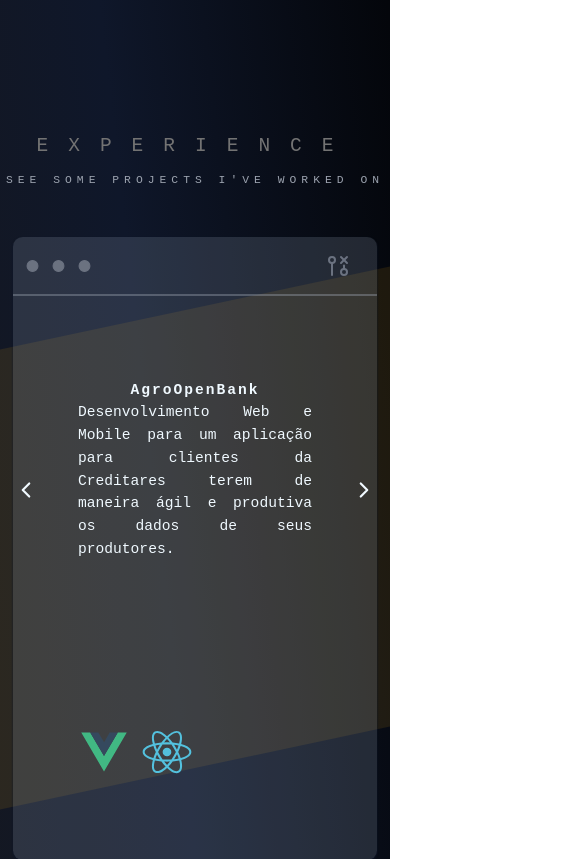
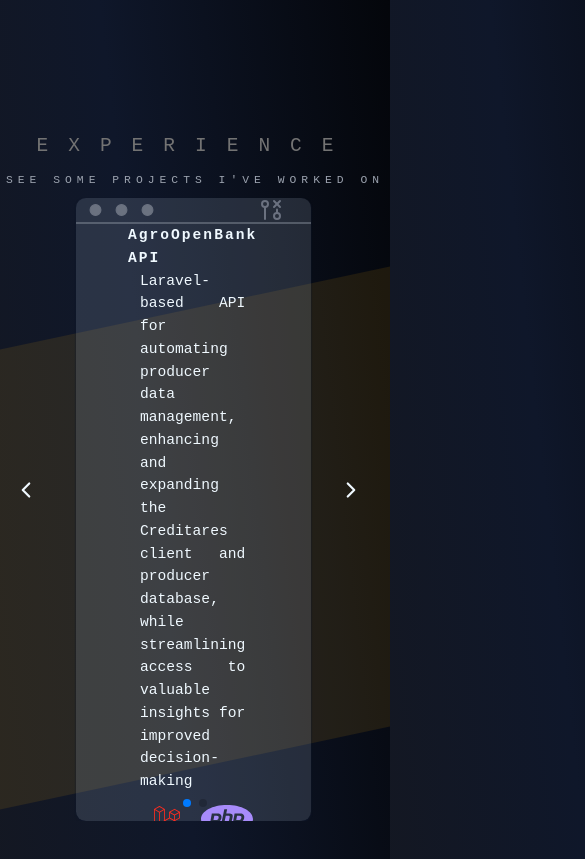
Before and after one commit to Vowkaz/Portifolio, a Next.js app: page / in a window 390 px wide. Shown: the part 880-1739 px from the top of the page, 585 px wide, since content can reach past the window. Built offline with nearby package versions, Linux system fonts and the light colour scheme.

Commit message:
feat: corrigido carrousel

```diff
--- a/components/Exp.tsx
+++ b/components/Exp.tsx
@@ -1,48 +1,40 @@
 import {useState} from 'react';
 import {InfoCard} from '@/components/InfoCard';
+import {Swiper, SwiperSlide} from 'swiper/react';
+import 'swiper/css';
+import 'swiper/css/pagination';
+import {Pagination, Mousewheel} from 'swiper/modules';
 import {Icons} from '@/components/ui/icons';
+import {useRef} from 'react';
+import {Swiper as SwiperClass} from 'swiper/types';
 
 const Exp = () => {
     const [projectIndex, setProjectIndex] = useState(0);
+    const swiperRef = useRef<SwiperClass | null>(null);
 
     const nextProject = () => {
-        let x = projectIndex + 1;
-        if (x == projects.length) {
-            x = 0;
+        if (swiperRef.current) {
+            swiperRef.current.slideNext();
         }
-        setProjectIndex(x);
     };
 
     const beforeProject = () => {
-        let x = projectIndex - 1;
-        if (x < 0) {
-            x = projects.length - 1;
+        if (swiperRef.current) {
+            swiperRef.current.slidePrev();
         }
-        setProjectIndex(x);
     };
 
     const projects = [
         {
-            id: 1,
-            name: 'AgroOpenBank',
-            studyCase: false,
-            description: 'Desenvolvimento Web e Mobile para um aplicação para clientes da Creditares terem de maneira ágil e produtiva os dados de seus produtores.',
-            link: null,
-            list: null,
-            icon: [
-                'vue',
-                'react',
-            ],
-        },
-        {
             id: 2,
             name: 'AgroOpenBank API',
             studyCase: false,
-            description: "API para consumo interno utilizando Laravel para automações de dados dos produtores para os clientes da Creditares, ampliando e melhorando a base de dados de clientes e produtores.",
+            description: "Laravel-based API for automating producer data management, enhancing and expanding the Creditares client and producer database, while streamlining access to valuable insights for improved decision-making",
             link: null,
             list: [
-                "Criação de robôs para captura de dados e consultas em APIs de entidades fiscais como Bacen, SIGEF, BRAIN, SatSure, Sicar, entre outras, para alimentar a base com os dados dos produtores.",
-                "Automações seguindo uma regra de negócio para facilitar o cotidiano dos usuários, como monitoramentos dos produtores do banker, ratings e indicadores."
+                '• Developed a Python API for real-time socio-environmental data scraping, removing reliance on third-party APIs and reducing associated costs.',
+                '• Optimized backend systems in Laravel, improving query performance by 96% and reducing lead pagination from 20s to 800ms.',
+                '• Led frontend development with Quasar.js, delivering a user-friendly interface and enhancing client satisfaction.'
             ],
             icon: [
                 'laravel',
@@ -51,11 +43,24 @@ const Exp = () => {
                 'docker'
             ],
         },
+        {
+            id: 1,
+            name: 'AgroOpenBank',
+            studyCase: false,
+            description: 'Web and Mobile development for an application that enables Creditares clients to quickly and efficiently access producer data, enhancing productivity and decision-making',
+            link: null,
+            list: null,
+            icon: [
+                'vue',
+                'quasar',
+                'amplify',
+            ],
+        },
     ];
 
     return (
         <>
-            <section className="h-screen relative flex overflow-hidden flex-col text-left
+            <section className="h-screen relative flex flex-col text-left
                  md:flex-row max-w-full justify-evenly mx-auto items-center z-0">
                 <h3 className="absolute top-24 uppercase tracking-[20px] text-neutral-500 text-2xl">
                     Experience
@@ -65,42 +70,51 @@ const Exp = () => {
                 </h3>
 
                 <div
-                    className={`w-max inline-flex
-                        z-10 overflow-x-hidden mt-24
-                    `}>
+                    className={`inline-flex z-10 overflow-x-hidden`}>
                     {/*    projects     */}
-
-                    <InfoCard
-                        id={projects[projectIndex].id}
-                        name={projects[projectIndex].name}
-                        studyCase={projects[projectIndex].studyCase}
-                        description={projects[projectIndex].description}
-                        link={projects[projectIndex].link}
-                        icon={projects[projectIndex].icon}
-                        list={projects[projectIndex].list}
-                    />
+                    <Swiper
+                        onSwiper={(swiper: SwiperClass) => (swiperRef.current = swiper)}
+                        pagination={{
+                            clickable: true,
+                            renderBullet: (index: number, className: string) => `<span class="${className} bg-gray-500"></span>`
+                        }}
+                        navigation
+                        // loop={true}
+                        mousewheel
+                        modules={[Pagination, Mousewheel]}
+                    >
+                        {projects.map((src) => (
+                            <SwiperSlide key={src.id}>
+                                <InfoCard
+                                    id={src.id}
+                                    name={src.name}
+                                    studyCase={src.studyCase}
+                                    description={src.description}
+                                    link={src.link}
+                                    icon={src.icon}
+                                    list={src.list}
+                                />
+                            </SwiperSlide>
+                        ))}
+                    </Swiper>
                 </div>
 
-                <div
-                    className={`absolute right-0 top-1/2 w-8 h-4 mr-4 z-20
-                        `}
-                    onClick={nextProject}
-                >
-                    <Icons.ChevronRight className={'w-8 h-8 sm:w-12 sm:h-12 text-sky-50 ' +
-                        'hover:text-sky-500'}/>
+                <div className={`absolute left-0 right-0 top-1/2 flex justify-between z-20 max-w-[1640px] mx-auto`}>
+                    <div
+                        className={`w-12 h-12 ml-4`}
+                        onClick={beforeProject}
+                    >
+                        <Icons.ChevronLeft className={'w-8 h-8 sm:w-12 sm:h-12 text-sky-50 hover:text-sky-500'} />
+                    </div>
+                    <div
+                        className={`w-12 h-12 mr-4`}
+                        onClick={nextProject}
+                    >
+                        <Icons.ChevronRight className={'w-8 h-8 sm:w-12 sm:h-12 text-sky-50 hover:text-sky-500'} />
+                    </div>
                 </div>
 
-                <div
-                    className={`absolute left-0 top-1/2  w-8 h-4 ml-4 z-20
-                        `}
-                    onClick={beforeProject}
-                >
-                    <Icons.ChevronLeft className={'w-8 h-8 sm:w-12 sm:h-12 text-sky-50 ' +
-                        'hover:text-sky-500'}/>
-                </div>
-
-                <div className="w-full absolute top-[30%] bg-[#F7AB0A]/10 left-0 h-[460px]
-                -skew-y-12"/>
+                <div className="absolute top-[30%] bg-[#F7AB0A]/10 left-0 h-[460px] -skew-y-12 w-screen"/>
             </section>
         </>
     );
--- a/components/InfoCard.tsx
+++ b/components/InfoCard.tsx
@@ -33,17 +33,11 @@ export function InfoCard({id, name, description, studyCase, link, icon, list}: I
 
     return (
         <>
-            <div
-                className={'w-screen flex-shrink-0 relative'}>
-
                 <section
                     className={`
-                        rounded-xl flex flex-col z-20 overflow-hidden shadow-sm shadow-slate-900
-                        mt-20 sm:mt-16
-                        mx-[calc(10dvw-2rem)] bg-slate-400/20
-                        w-w-[calc(100dvw-0.125rem)] sm:w-[calc(100dvw-15rem)]
-                        lg:w-[calc(100dvw-20rem)]
-                        h-[calc(100dvh-17rem)] lg:h-[calc(100dvh-30rem)]
+                        rounded-xl flex flex-col z-20 shadow-sm shadow-slate-900 min-h-[400px]
+                        mt-20 sm:mt-16 max-w-[1440px] w-[calc(100dvw-12rem)] bg-slate-400/20 mx-auto
+                        h-[calc(100dvh-17rem)] lg:h-[calc(100dvh-30rem)] flex-shrink-0 relative
                         `}>
                     <div
                         className={`w-full h-20 rounded-t-xl
@@ -70,13 +64,13 @@ export function InfoCard({id, name, description, studyCase, link, icon, list}: I
                                         'Case Study {id}:'}
                                     <label>{name}</label></h4>
                             </div>
-                            <p className={'text-justify text text-lg'}>
+                            <p className={'text-justify text text-lg font-normal'}>
                                 {description}
                             </p>
                             {(viewHeight > 900) &&
                                 !!list &&
                                 list.map((li: string, i: number) => {
-                                    return <li className="pt-2 mx-4" key={i}>
+                                    return <li className="pt-2 mx-4 font-normal" key={i}>
                                         {li}
                                     </li>
                                 })
@@ -93,7 +87,7 @@ export function InfoCard({id, name, description, studyCase, link, icon, list}: I
 
 
                         <div className={`mx-auto grid justify-center
-                        grid-cols-4 gap-5 text-sky-50 items-center content-center
+                        grid-cols-2 gap-5 text-sky-50 items-center content-center
                         text-center`}>
                             {icon.map((e: string, i: number) => {
                                 return <InfoIcons key={i} icon={e}/>;
@@ -103,9 +97,6 @@ export function InfoCard({id, name, description, studyCase, link, icon, list}: I
                     </article>
                     {/*</div>*/}
                 </section>
-
-
-            </div>
         </>
     );
 }
--- a/components/InfoIcons.tsx
+++ b/components/InfoIcons.tsx
@@ -18,6 +18,8 @@ export const InfoIcons = ({ icon }:IconsType) => {
       case 'mongo' : return <Icons.Mongo />;
       case 'vue' : return <Icons.Vue />;
       case 'python' : return <Icons.Python />;
+      case 'quasar' : return <Icons.Quasar />;
+      case 'amplify' : return <Icons.Amplify />;
 
       default : return null;
     }
--- a/package.json
+++ b/package.json
@@ -19,6 +19,7 @@
     "react-dom": "18.2.0",
     "react-hook-form": "^7.43.4",
     "react-simple-typewriter": "^5.0.1",
+    "swiper": "^11.2.5",
     "tailwind-scrollbar": "^2.1.0",
     "typescript": "4.9.5"
   },
--- a/pages/index.tsx
+++ b/pages/index.tsx
@@ -17,7 +17,7 @@ const Home: NextPage = () => {
                 <meta name="viewport" content="width=device-width, initial-scale=1"/>
             </Head>
 
-            <article className=" z-0">
+            <article className="z-0">
                 {/*    Header     */}
                 <Header/>
 
```
Also changed, not shown: components/ui/icons.tsx (+43 -0 lines), pages/_document.tsx (+12 -11 lines), public/thirteen.svg, 1 other file (tests, documents, lock files or other folders).
